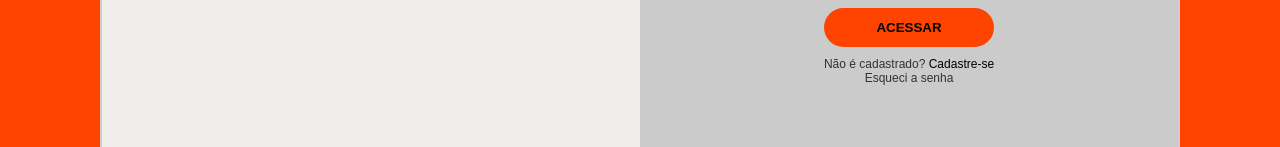
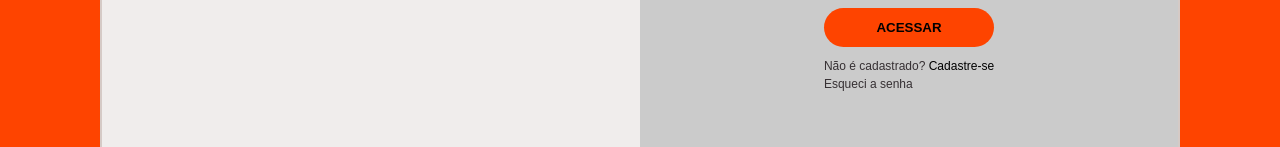
Before and after one commit to gabrlcj/squad4-frontend, a React (Create React App) app: page / in a window 1280 px wide. Shown: the part 383-530 px from the top of the page. Built offline with nearby package versions, Linux system fonts and the light colour scheme.

Commit message:
Experimento com textbox

```diff
--- a/src/components/LoginPage/index.jsx
+++ b/src/components/LoginPage/index.jsx
@@ -53,11 +53,13 @@ export function LoginPage() {
             <button type='submit' onClick={validateInputs}>
               ACESSAR
             </button>
-              <div className="basetext">
-                Não é cadastrado? <Link to='/register'>Cadastre-se</Link>
-              </div>
-              <div className="basetext">
-                Esqueci a senha
+              <div className="text-box">
+                <div className="basetext">
+                  Não é cadastrado? <Link to='/register'>Cadastre-se</Link>
+                </div>
+                <div className="basetext">
+                  Esqueci a senha
+                </div>
               </div>
           </div>
         </div>
--- a/src/components/LoginPage/styles.js
+++ b/src/components/LoginPage/styles.js
@@ -35,8 +35,16 @@ export const Container = styled.form`
     margin-top: 30%;
   }
 
+  .text-box {
+    display: flex;
+    flex: 1;
+    flex-direction: column;
+    text-align: left;
+  }
+
   .basetext {
     font-size: 12px;
+    margin: 2px 0;
   }
 
   /* label {
```
